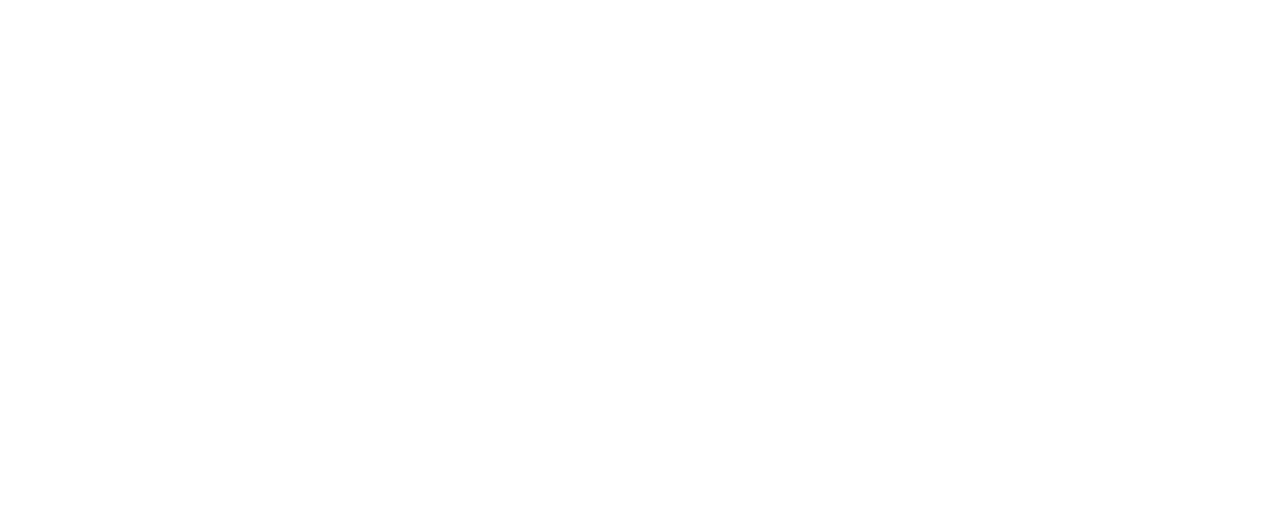
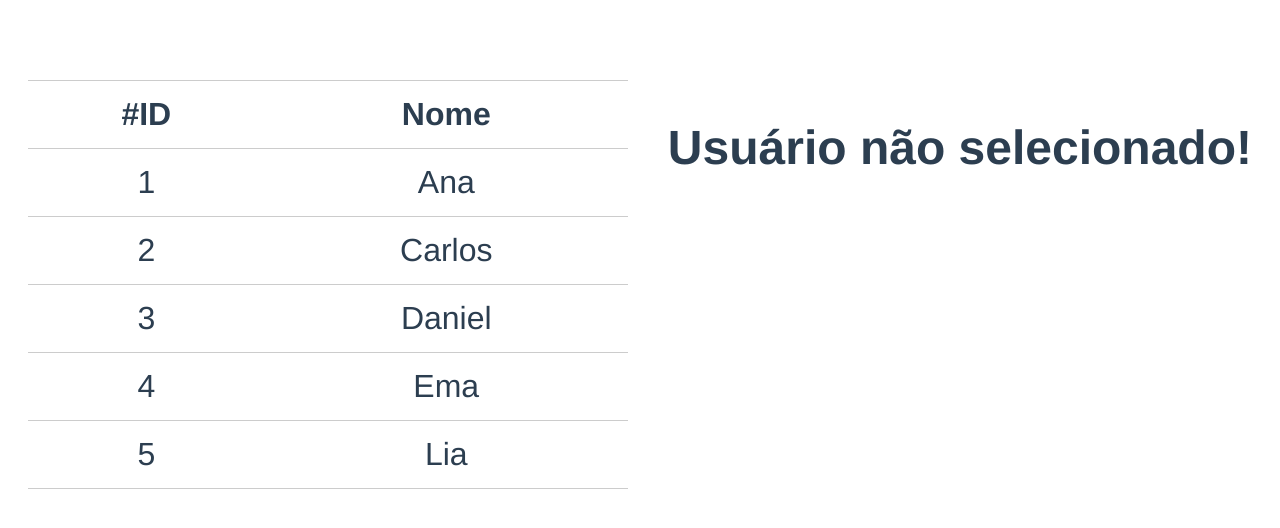
Before and after one commit to leandrocodes/vue.js-studies, a Vue app in the folder 7.1th - comunication-app-slots/challenge/: page / in a window 1280 px wide. Shown: the top 528 px of the page. Built offline with nearby package versions, Linux system fonts and the light colour scheme; the HTML template or start-up script is replaced by a standard one.

Commit message:
parent to child communications

```diff
--- a/7.1th - comunication-app-slots/challenge/src/App.vue
+++ b/7.1th - comunication-app-slots/challenge/src/App.vue
@@ -1,13 +1,44 @@
 <template>
-
+  <div id="app">
+      <usuario-lista :usuarios="usuarios"/>
+      <usuario-detalhe />
+  </div>
 </template>
 
 <script>
+import UsuarioLista from "./components/UsuarioLista.vue";
+import UsuarioDetalhe from "./components/UsuarioDetalhe.vue";
 export default {
-
-}
+  name: "app",
+  components: { UsuarioLista, UsuarioDetalhe},
+  data() {
+    return {
+      usuarios: [
+        { id: 1, nome: "Ana", idade: 31 },
+        { id: 2, nome: "Carlos", idade: 22 },
+        { id: 3, nome: "Daniel", idade: 40 },
+        { id: 4, nome: "Ema", idade: 17 },
+        { id: 5, nome: "Lia", idade: 28 }
+      ]
+    };
+  }
+};
 </script>
 
 <style>
+#app {
+  font-family: "Avenir", Helvetica, Arial, sans-serif;
+  -webkit-font-smoothing: antialiased;
+  -moz-osx-font-smoothing: grayscale;
+  text-align: center;
+  color: #2c3e50;
+  margin-top: 60px;
 
+  display: flex;
+  font-size: 2rem;
+}
+
+#app div {
+  margin: 20px;
+}
 </style>
--- a/7.1th - comunication-app-slots/challenge/src/components/UsuarioLista.vue
+++ b/7.1th - comunication-app-slots/challenge/src/components/UsuarioLista.vue
@@ -18,10 +18,12 @@
 </template>
 
 <script>
-export default {};
+export default {
+    props: {usuarios: Array}
+};
 </script>
 
-<style>
+<style scoped>
 .usuario-lista{
     flex: 1;
     display: flex;
```
